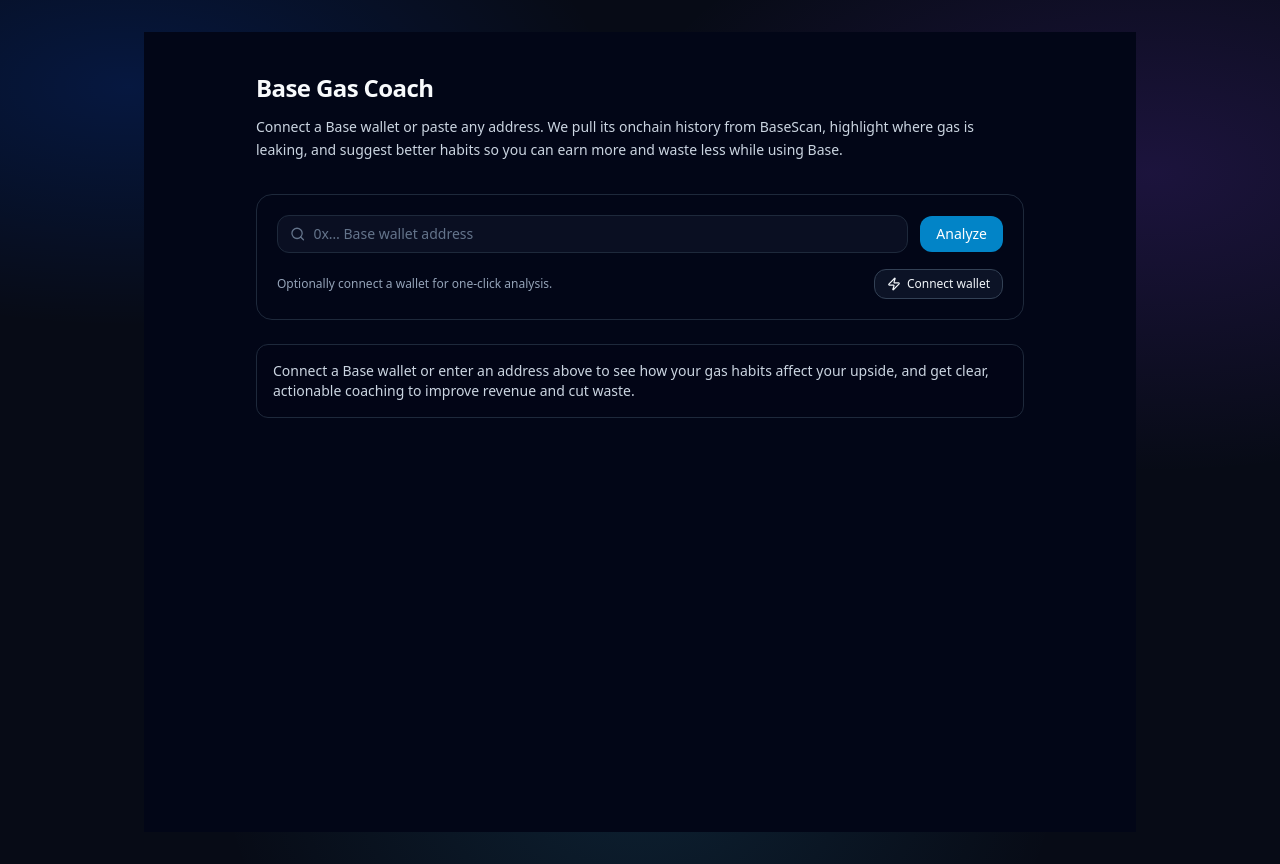
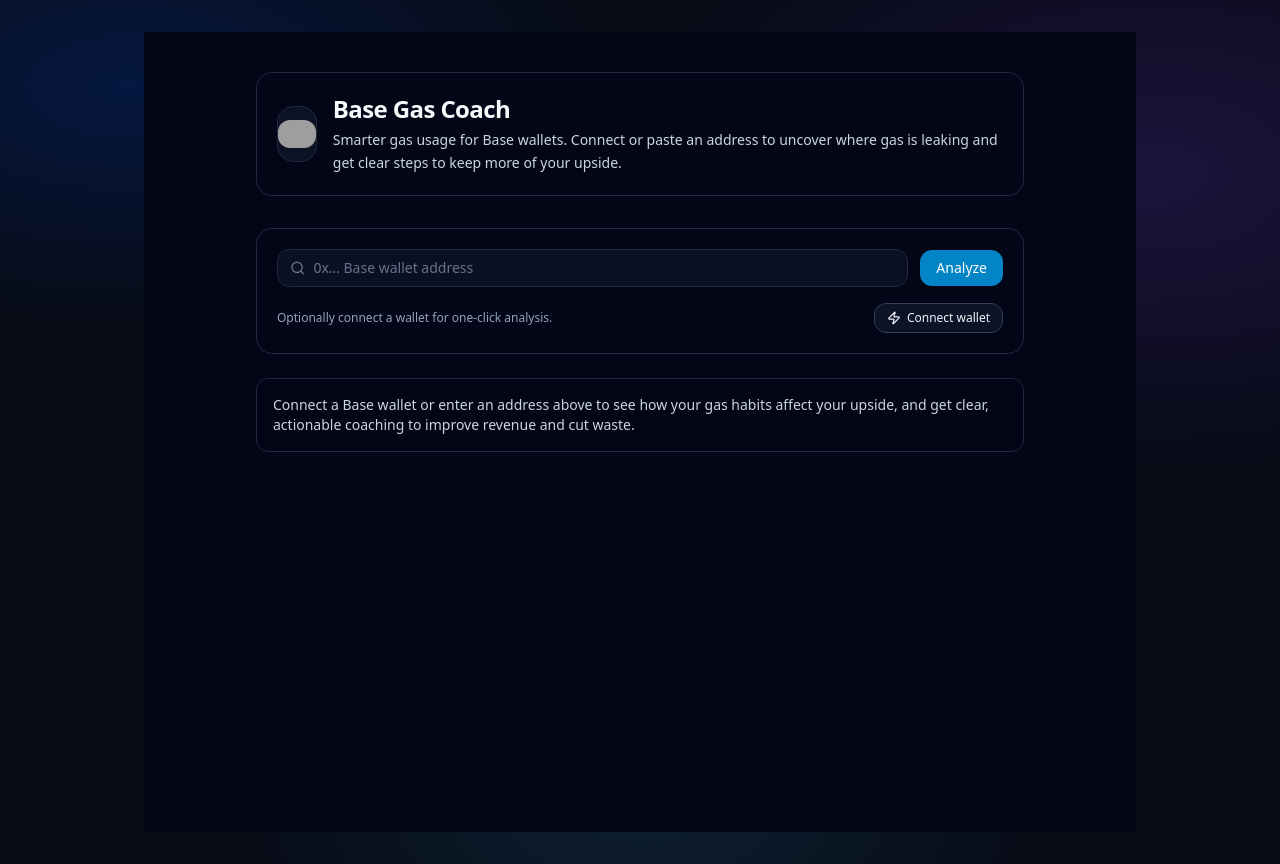
Before and after one commit to Solmidey/Base-Gas-Coach, a Next.js app: page / in a window 1280 px wide. Built offline with nearby package versions, Linux system fonts and the light colour scheme; grey boxes are pictures that could not be loaded.

Commit message:
Add hero header to homepage

```diff
--- a/app/page.tsx
+++ b/app/page.tsx
@@ -2,6 +2,7 @@
 
 import { useState } from "react";
 import { Search, Zap } from "lucide-react";
+import Image from "next/image";
 import GasAnalyzer from "./components/GasAnalyzer";
 
 export default function Home() {
@@ -68,15 +69,29 @@
   return (
     <main className="min-h-screen bg-slate-950 text-slate-50 flex flex-col items-center px-4 py-10">
       <div className="w-full max-w-3xl">
-        <header className="mb-8 space-y-3">
-          <h1 className="text-2xl font-semibold tracking-tight">
-            Base Gas Coach
-          </h1>
-          <p className="text-sm text-slate-300 leading-relaxed">
-            Connect a Base wallet or paste any address. We pull its onchain
-            history from BaseScan, highlight where gas is leaking, and suggest
-            better habits so you can earn more and waste less while using Base.
-          </p>
+        <header className="mb-8 rounded-2xl border border-slate-800 bg-slate-950/70 p-4 sm:p-5">
+          <div className="flex items-center gap-4">
+            <div className="flex h-14 w-14 items-center justify-center rounded-2xl border border-slate-800 bg-slate-900/70">
+              <Image
+                src="/base-gas-coach-logo.png"
+                alt="Base Gas Coach logo"
+                width={56}
+                height={56}
+                className="rounded-xl"
+                priority
+              />
+            </div>
+            <div className="space-y-1">
+              <h1 className="text-2xl font-semibold tracking-tight">
+                Base Gas Coach
+              </h1>
+              <p className="text-sm text-slate-300 leading-relaxed">
+                Smarter gas usage for Base wallets. Connect or paste an address to
+                uncover where gas is leaking and get clear steps to keep more of
+                your upside.
+              </p>
+            </div>
+          </div>
         </header>
 
         <section className="rounded-2xl border border-slate-800 bg-slate-950/70 p-4 sm:p-5 space-y-4">
```
